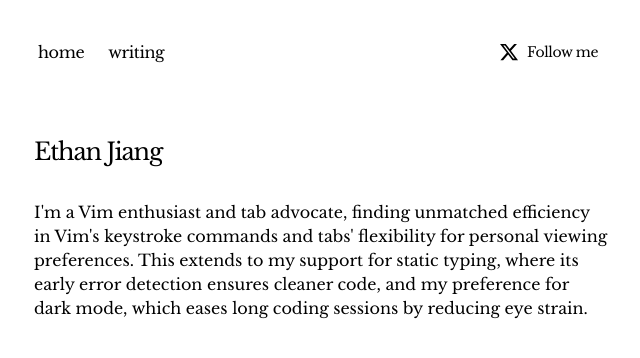
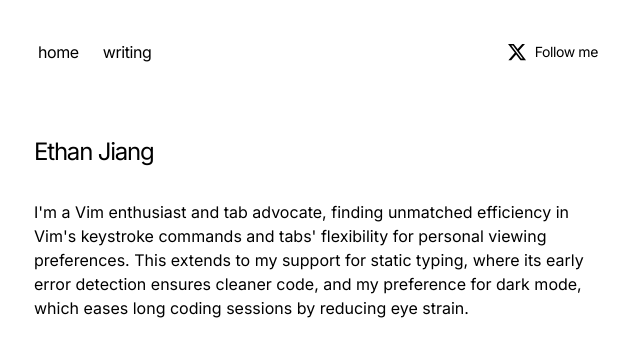
Before and after one commit to ethanjyx/blog, a Next.js app: page / in a window 1280 px wide. Shown: the top 358 px of the page, without its empty margins (318-958 px from the left). Built offline with nearby package versions, Linux system fonts and the light colour scheme.

Commit message:
Replace Libre Baskerville font with Inter in layout for improved typography consistency.

```diff
--- a/app/layout.tsx
+++ b/app/layout.tsx
@@ -1,9 +1,9 @@
 import './global.css'
 import type { Metadata } from 'next'
-import { Libre_Baskerville } from 'next/font/google'
+import { Inter } from 'next/font/google'
 import { GeistMono } from 'geist/font/mono'
 
-const libreBaskerville = Libre_Baskerville({ subsets: ['latin'], weight: ['400', '700'] })
+const inter = Inter({ subsets: ['latin'] })
 import { Navbar } from './components/nav'
 import { Analytics } from '@vercel/analytics/react'
 import { SpeedInsights } from '@vercel/speed-insights/next'
@@ -50,7 +50,7 @@ export default function RootLayout({
       lang="en"
       className={cx(
         'text-black bg-white dark:text-white dark:bg-black',
-        libreBaskerville.className,
+        inter.className,
         GeistMono.variable
       )}
     >
```
